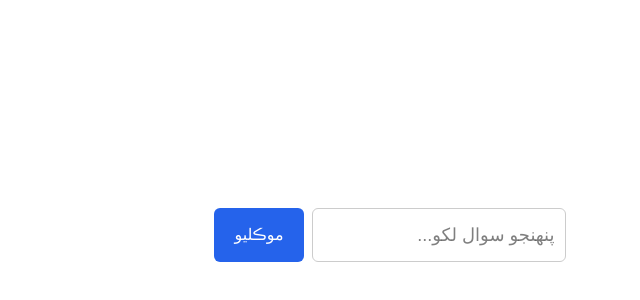
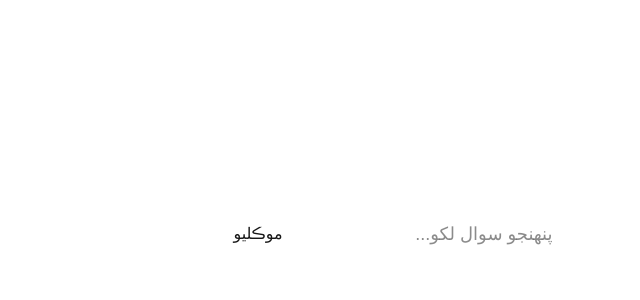
Before and after one commit to Toobasaeed784/sindhi-app, a Next.js app: page / in a window 1280 px wide. Shown: the part 132-432 px from the top of the page, without its empty margins (640-1280 px from the left). Built offline with nearby package versions, Linux system fonts and the light colour scheme.

Commit message:
Update page.tsx

```diff
--- a/app/page.tsx
+++ b/app/page.tsx
@@ -47,13 +47,12 @@ export default function Home() {
               padding: "10px",
               background: m.role === "user" ? "#e0f0ff" : "#f0f0f0",
               borderRadius: "8px",
-              color: "#000000",
             }}
           >
             {m.text}
           </div>
         ))}
-        {loading && <p style={{ color: "#ffffff" }}>...لکجي رهيو آهي</p>}
+        {loading && <p>...لکجي رهيو آهي</p>}
       </div>
 
       <div style={{ display: "flex", gap: "8px" }}>
@@ -61,29 +60,10 @@ export default function Home() {
           value={input}
           onChange={(e) => setInput(e.target.value)}
           onKeyDown={(e) => e.key === "Enter" && sendMessage()}
-          style={{
-            flex: 1,
-            padding: "10px",
-            fontSize: "18px",
-            textAlign: "right",
-            color: "#000000",
-            background: "#ffffff",
-            border: "1px solid #ccc",
-            borderRadius: "6px",
-          }}
+          style={{ flex: 1, padding: "10px", fontSize: "18px", textAlign: "right" }}
           placeholder="پنهنجو سوال لکو..."
         />
-        <button
-          onClick={sendMessage}
-          style={{
-            padding: "10px 20px",
-            fontSize: "16px",
-            background: "#2563eb",
-            color: "#ffffff",
-            border: "none",
-            borderRadius: "6px",
-          }}
-        >
+        <button onClick={sendMessage} style={{ padding: "10px 20px", fontSize: "16px" }}>
           موڪليو
         </button>
       </div>
```
